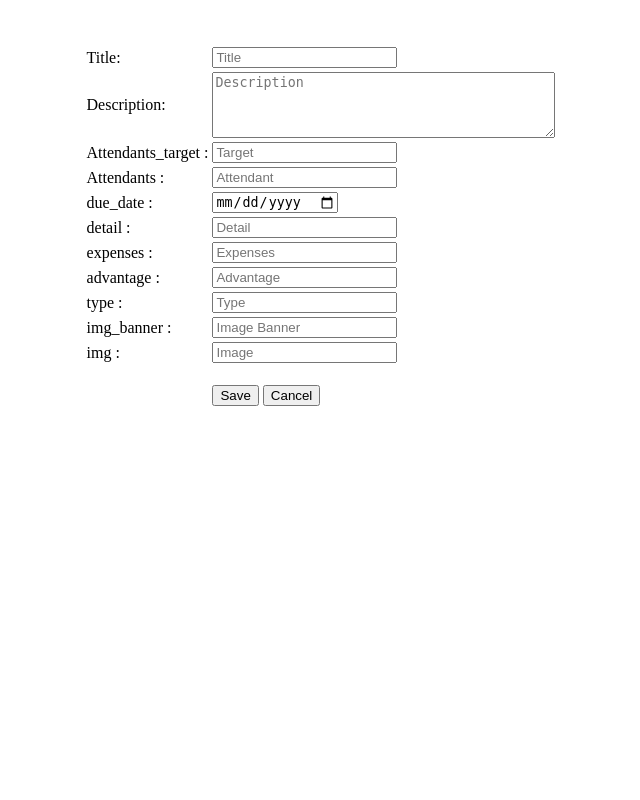
After one commit to plankton-pp/volunteerHub, a PHP site: page /insertForm.htm in a window 1280 px wide. The commit adds this page. Shown: the whole page, without its empty margins (319-959 px from the left). Run offline with PHP 8.4, Linux system fonts and the light colour scheme.

Commit message:
add insertForm, fix column: view.php

```diff
--- /dev/null
+++ b/htm/insertForm.htm
@@ -0,0 +1,87 @@
+<html>
+<head>
+<meta http-equiv="Content-Type" content="text/html; charset=utf-8">
+
+</head>
+<body>
+
+<BR>
+<BR>
+<Table align="center">
+<form action="insert.php" method="post" autocomplete="on" enctype="multipart/form-data">
+
+<TR>
+	<TD>Title:</TD>
+	<TD><input type="text" name="title" maxlength"10"  size="20" placeholder="Title"></TD>
+</TR>
+<TR>
+	<TD>Description:</TD>
+	<TD>
+		<textarea name="description" cols="40" rows="4"  size="20" placeholder="Description"></textarea>
+	</TD>
+</TR>
+<TR>
+	<TD>Attendants_target	:</TD>
+	<TD>
+		<input type="number" name="target" maxlength"10" size="20" placeholder="Target">
+	</TD>
+</TR>
+<TR>
+	<TD>Attendants	:</TD>
+	<TD>
+		<input type="number" name="attendant" maxlength"10" size="20" placeholder="Attendant">
+	</TD>
+</TR>
+<TR>
+	<TD>due_date	:</TD>
+	<TD>
+		<input type="date" name="due_date" maxlength"10" size="20" placeholder="Due date">
+	</TD>
+</TR>
+<TR>
+	<TD>detail	:</TD>
+	<TD>
+		<input type="text" name="detail" maxlength"10" size="20" placeholder="Detail">
+	</TD>
+</TR>
+<TR>
+	<TD>expenses	:</TD>
+	<TD>
+		<input type="number" name="expenses" maxlength"10" size="20" placeholder="Expenses">
+	</TD>
+</TR>
+<TR>
+	<TD>advantage	:</TD>
+	<TD>
+		<input type="text" name="advantage" maxlength"10"  size="20" placeholder="Advantage">
+	</TD>
+</TR>
+<TR>
+	<TD>type	:</TD>
+	<TD>
+		<input type="text" name="type" maxlength"10"  size="20" placeholder="Type">
+	</TD>
+</TR>
+<TR>
+	<TD>img_banner	:</TD>
+	<TD>
+		<input type="text" name="img_banner" maxlength"10" size="20" placeholder="Image Banner">
+	</TD>
+</TR>
+<TR>
+	<TD>img	:</TD>
+	<TD>
+		<input type="text" name="img" maxlength"10"  size="20" placeholder="Image">
+	</TD>
+</TR>
+
+
+
+
+ <TR><TD></TD><TD><BR>
+ 	<input type="submit" name="Save" value="Save" ">
+ <input type="reset" name="Cancel" value="Cancel"></TD></TR>
+</form>
+</Table>
+</body>
+</html>
```
Also changed, not shown: htm/view.php (+27 -16 lines).
